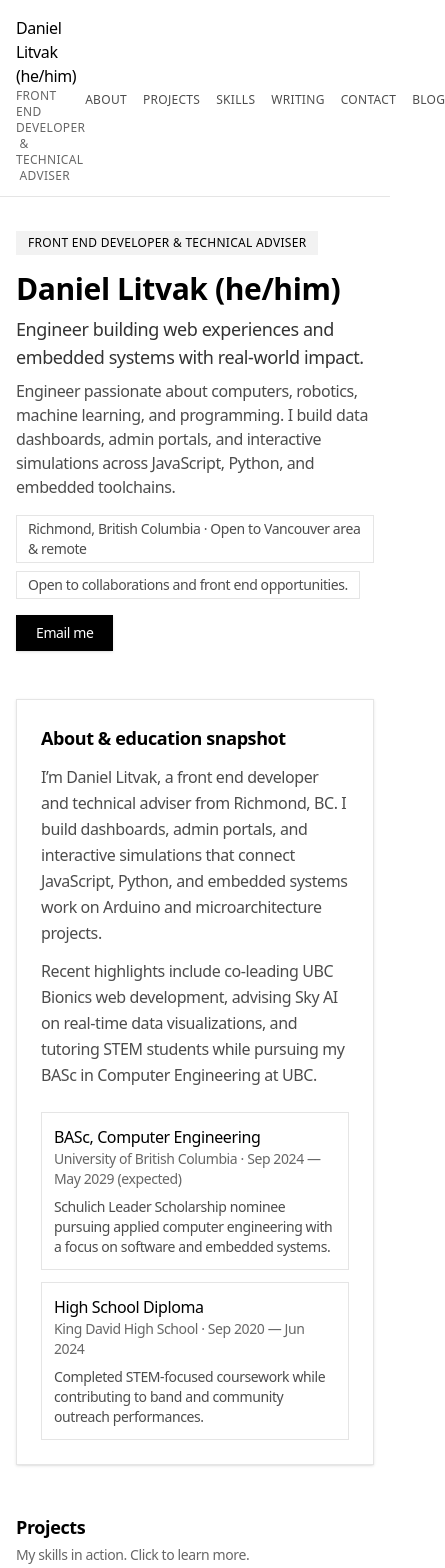
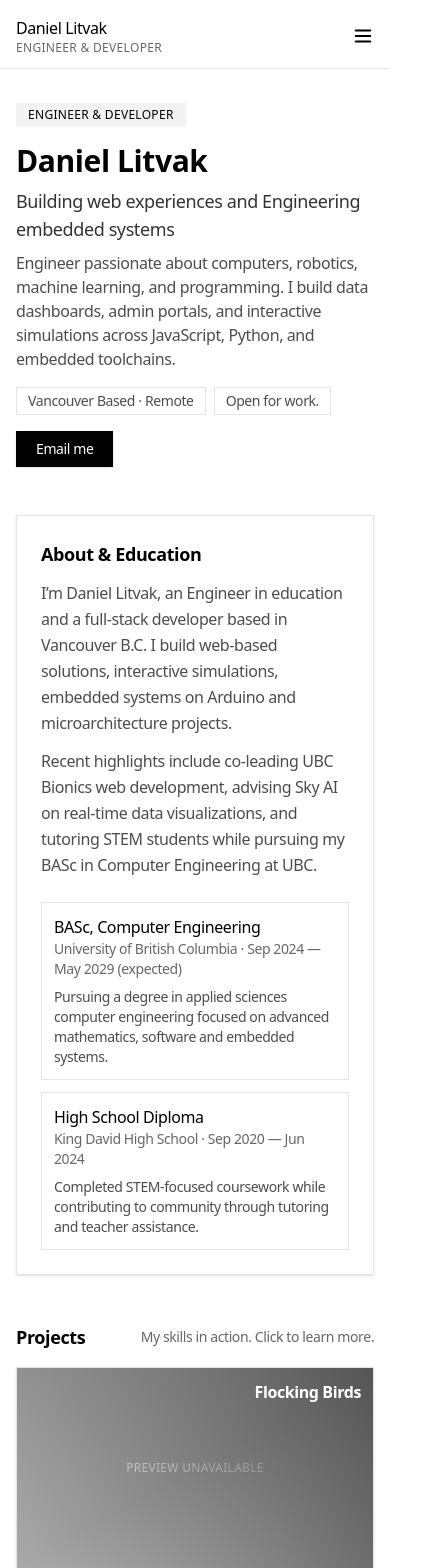
Before and after one commit to danlitvak/daniel_litvak, a Next.js app: page / in a window 390 px wide. Shown: the top 1568 px of the page, 445 px wide, since content can reach past the window. Built offline with nearby package versions, Linux system fonts and the light colour scheme.

Commit message:
fixed repo withen repo issue

```diff
--- a/app/data.ts
+++ b/app/data.ts
@@ -8,13 +8,13 @@ export type Hero = {
 }
 
 export const HERO: Hero = {
-  name: 'Daniel Litvak (he/him)',
-  role: 'Front End Developer & Technical Adviser',
-  headline: 'Engineer building web experiences and embedded systems with real-world impact.',
+  name: 'Daniel Litvak',
+  role: 'Engineer & Developer',
+  headline: 'Building web experiences and Engineering embedded systems',
   statement:
     'Engineer passionate about computers, robotics, machine learning, and programming. I build data dashboards, admin portals, and interactive simulations across JavaScript, Python, and embedded toolchains.',
-  location: 'Richmond, British Columbia · Open to Vancouver area & remote',
-  availability: 'Open to collaborations and front end opportunities.',
+  location: 'Vancouver Based · Remote',
+  availability: 'Open for work.',
 }
 
 type Education = {
@@ -32,14 +32,14 @@ export const EDUCATION: Education[] = [
     start: 'Sep 2024',
     end: 'May 2029 (expected)',
     details:
-      'Schulich Leader Scholarship nominee pursuing applied computer engineering with a focus on software and embedded systems.',
+      'Pursuing a degree in applied sciences computer engineering focused on advanced mathematics, software and embedded systems.',
   },
   {
     institution: 'King David High School',
     credential: 'High School Diploma',
     start: 'Sep 2020',
     end: 'Jun 2024',
-    details: 'Completed STEM-focused coursework while contributing to band and community outreach performances.',
+    details: 'Completed STEM-focused coursework while contributing to community through tutoring and teacher assistance.',
   },
 ]
 
@@ -57,12 +57,12 @@ export const PROJECTS: Project[] = [
   {
     name: 'Flocking Birds',
     description:
-      'Boids simulation using a quadtree to let alignment, cohesion, and separation scale smoothly.',
+      'Boids simulation using quadtrees for spacial indexing.',
     link: '/projects/project-1',
     video: '',
     id: 'project-1',
     tools: ['JavaScript', 'p5.js'],
-    impact: 'Explored emergent behavior and performance gains from spatial indexing.',
+    impact: 'Interact and explore the emergent behavior of boids and see the performance gains from spatial indexing.',
   },
   {
     name: '2D Gravity Simulation',
--- a/app/header.tsx
+++ b/app/header.tsx
@@ -4,10 +4,13 @@ import Link from 'next/link'
 import { usePathname } from 'next/navigation'
 import type { MouseEvent } from 'react'
 import { HERO } from './data'
+import { useState } from 'react'
+import { Menu, X } from 'lucide-react' // optional (icons)
 
 export function Header() {
   const pathname = usePathname()
   const isBlogIndex = pathname === '/blog'
+  const [open, setOpen] = useState(false)
 
   const handleNavClick = (event: MouseEvent<HTMLAnchorElement>, id: string) => {
     if (pathname !== '/') return
@@ -24,6 +27,7 @@ export function Header() {
     const offsetPosition = Math.max(targetPosition - headerHeight - 12, 0)
 
     window.scrollTo({ top: offsetPosition, behavior: 'smooth' })
+    setOpen(false) // close menu after clicking
   }
 
   const navigationItems = [
@@ -51,7 +55,9 @@ export function Header() {
             {HERO.role}
           </TextEffect>
         </div>
-        <nav className="flex items-center gap-4 text-xs uppercase tracking-wide text-black/70 dark:text-white/70">
+
+        {/* DESKTOP NAV */}
+        <nav className="hidden sm:flex items-center gap-4 text-xs uppercase tracking-wide text-black/70 dark:text-white/70">
           {navigationItems.map(({ href, id, label }) => (
             <Link
               key={id}
@@ -72,7 +78,40 @@ export function Header() {
             </Link>
           )}
         </nav>
+
+        {/* MOBILE MENU BUTTON */}
+        <button
+          onClick={() => setOpen(!open)}
+          className="sm:hidden text-black dark:text-white"
+        >
+          {open ? <X size={22} /> : <Menu size={22} />}
+        </button>
       </div>
+
+      {/* MOBILE DROPDOWN */}
+      {open && (
+        <nav className="sm:hidden mt-3 flex flex-col gap-3 text-xs uppercase tracking-wide text-black/70 dark:text-white/70">
+          {navigationItems.map(({ href, id, label }) => (
+            <Link
+              key={id}
+              href={href}
+              onClick={(event) => handleNavClick(event, id)}
+              className="hover:text-black dark:hover:text-white"
+            >
+              {label}
+            </Link>
+          ))}
+          {isBlogIndex ? (
+            <Link href="/" className="hover:text-black dark:hover:text-white">
+              Home
+            </Link>
+          ) : (
+            <Link href="/blog" className="hover:text-black dark:hover:text-white">
+              Blog
+            </Link>
+          )}
+        </nav>
+      )}
     </header>
   )
 }
--- a/app/page.tsx
+++ b/app/page.tsx
@@ -205,10 +205,11 @@ export default function Personal() {
         <div className="grid gap-6 md:grid-cols-[1.3fr_1fr] md:gap-10">
           <div className="space-y-3">
             <h2 className="text-lg font-semibold text-black dark:text-white">
-              About & education snapshot
+              About & Education
             </h2>
             <p className="text-base leading-relaxed text-black/70 dark:text-white/70">
-              I’m Daniel Litvak, a front end developer and technical adviser from Richmond, BC. I build dashboards, admin portals, and interactive simulations that connect JavaScript, Python, and embedded systems work on Arduino and microarchitecture projects.
+              I’m Daniel Litvak, an Engineer in education and a full-stack developer based in Vancouver B.C.
+              I build web-based solutions, interactive simulations, embedded systems on Arduino and microarchitecture projects.
             </p>
             <p className="text-base leading-relaxed text-black/70 dark:text-white/70">
               Recent highlights include co-leading UBC Bionics web development, advising Sky AI on real-time data visualizations, and tutoring STEM students while pursuing my BASc in Computer Engineering at UBC.
@@ -242,10 +243,18 @@ export default function Personal() {
         className="space-y-4 scroll-mt-28"
       >
         <div className="space-y-1">
-          <h2 className="text-lg font-semibold text-black dark:text-white">Projects</h2>
-          <p className="text-sm text-black/60 dark:text-white/60">
-            My skills in action. Click to learn more.
-          </p>
+
+          <div className="flex flex-wrap justify-between items-center">
+            <h2 className="text-lg font-semibold text-black dark:text-white">
+              Projects
+            </h2>
+
+            <p className="text-sm text-black/60 dark:text-white/60">
+              My skills in action. Click to learn more.
+            </p>
+          </div>
+
+
         </div>
         <div className="grid grid-cols-1 gap-4 md:grid-cols-2">
           {PROJECTS.map((project) => {
```
